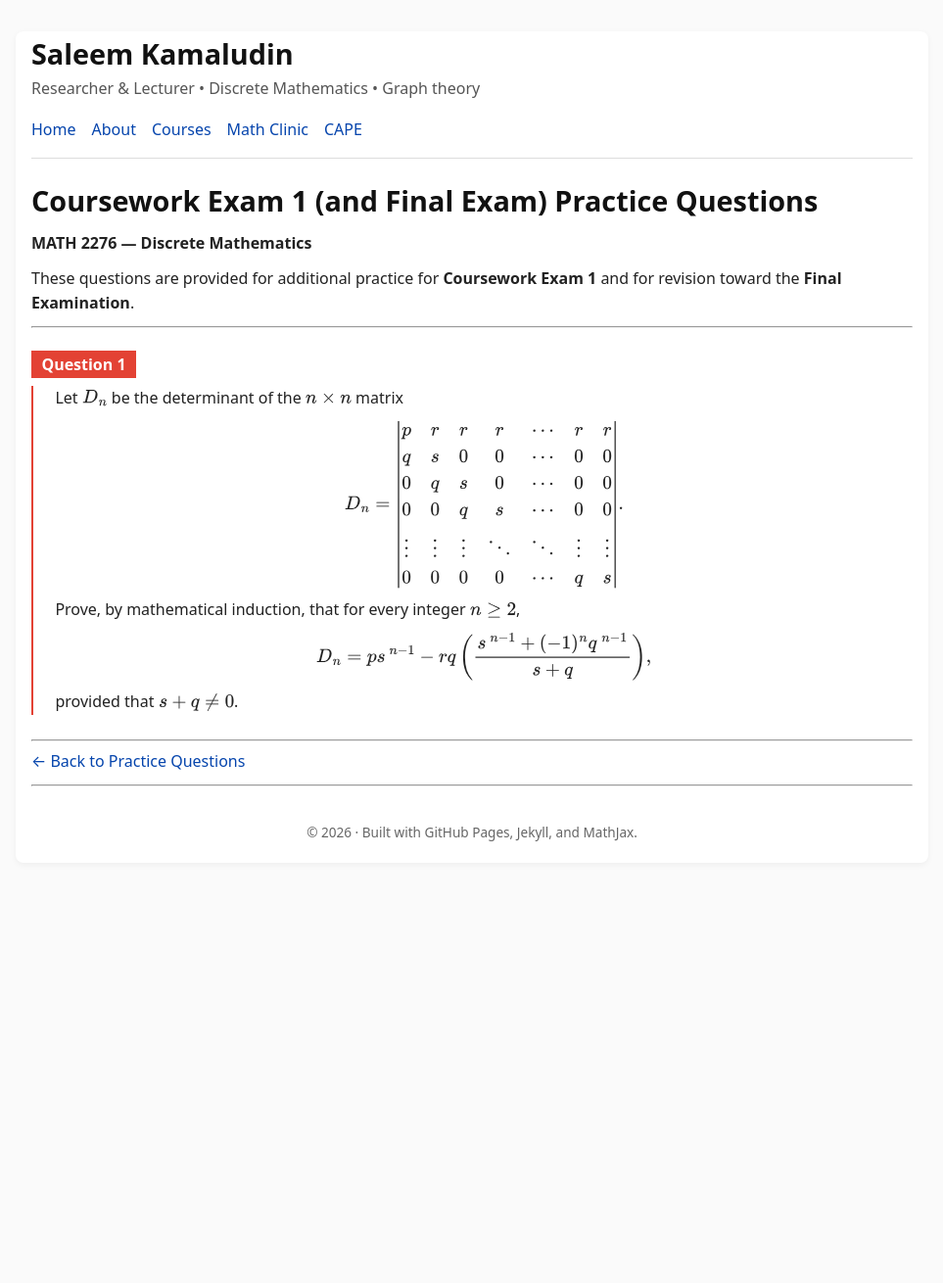
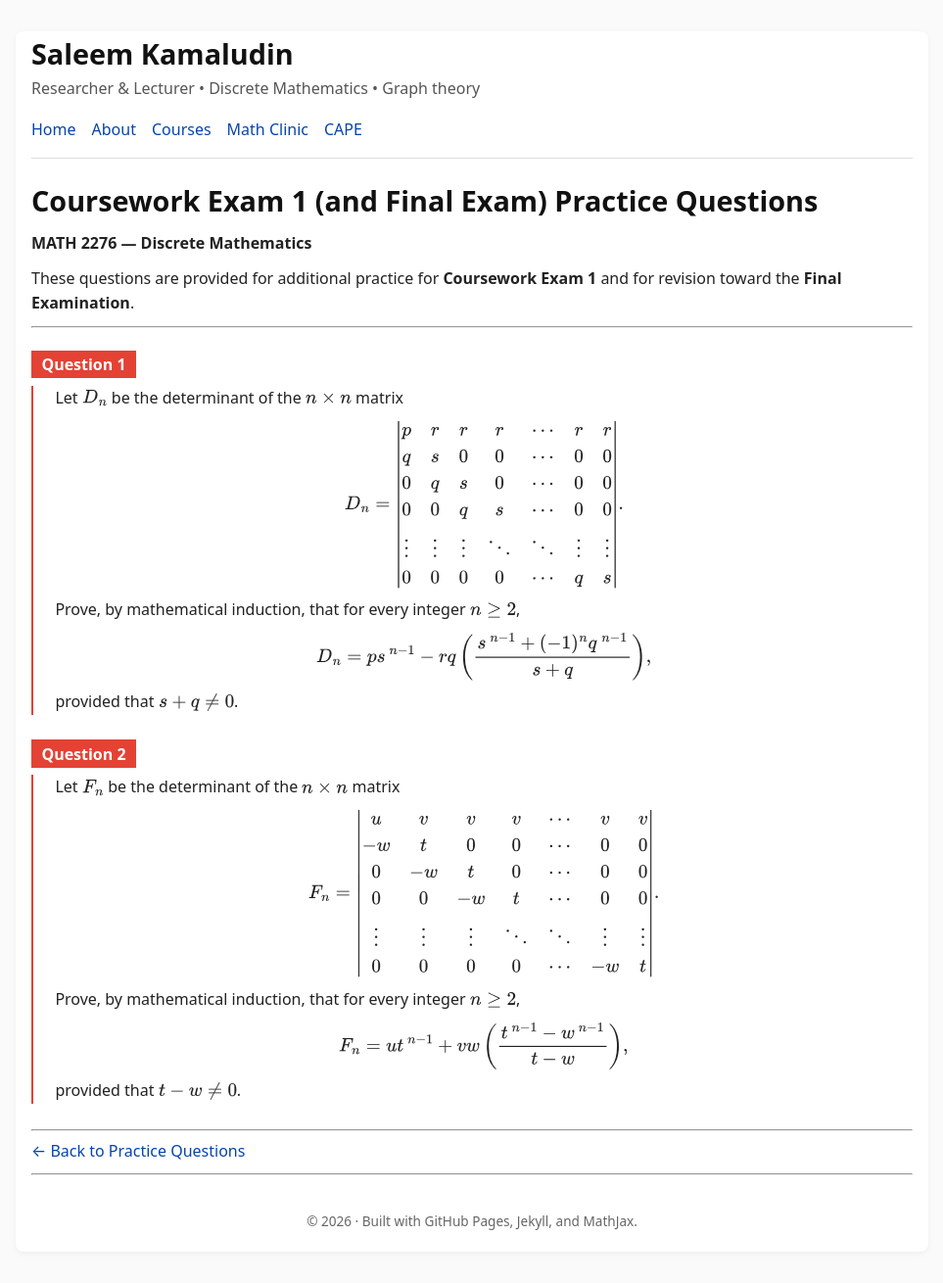
Before and after one commit to SaleemKamaludin/SaleemKamaludin.github.io, a Jekyll site: the page built from courses/math-2276/practice-questions/coursework-exam-1/index.md, in a window 1280 px wide. Shown: the whole page at 98% size, without its empty margins (158-1121 px from the left). Built offline with Jekyll 4.4.1, drawn with Linux system fonts in a browser that asks for light colours; before the commit the page ends 913 px from its top, so only the background shows below that.

Commit message:
Add Question 2 to MATH 2276 practice page

```diff
--- a/courses/math-2276/practice-questions/coursework-exam-1/index.md
+++ b/courses/math-2276/practice-questions/coursework-exam-1/index.md
@@ -71,6 +71,61 @@ These questions are provided for additional practice for **Coursework Exam 1** a
 
 </div>
 
+<div id="cw1-question-2" class="math-env exercise">
+
+  <div class="math-env-heading">
+    <span class="math-env-tag">Question 2</span>
+  </div>
+
+  <div class="math-env-body">
+
+    <p>
+      Let \(F_n\) be the determinant of the \(n\times n\) matrix
+    </p>
+
+    <div class="display-math">
+
+    \[
+    F_n=
+    \begin{vmatrix}
+    u & v & v & v & \cdots & v & v\\
+    -w & t & 0 & 0 & \cdots & 0 & 0\\
+    0 & -w & t & 0 & \cdots & 0 & 0\\
+    0 & 0 & -w & t & \cdots & 0 & 0\\
+    \vdots & \vdots & \vdots & \ddots & \ddots & \vdots & \vdots\\
+    0 & 0 & 0 & 0 & \cdots & -w & t
+    \end{vmatrix}.
+    \]
+
+    </div>
+
+    <p>
+      Prove, by mathematical induction, that for every integer
+      \(n\geq 2\),
+    </p>
+
+    <div class="display-math">
+
+    \[
+    F_n
+    =
+    ut^{\,n-1}
+    +
+    vw\left(
+    \frac{t^{\,n-1}-w^{\,n-1}}{t-w}
+    \right),
+    \]
+
+    </div>
+
+    <p>
+      provided that \(t-w\neq 0\).
+    </p>
+
+  </div>
+
+</div>
+
 ---
 
 [← Back to Practice Questions]({{ '/courses/math-2276/practice-questions/' | relative_url }})
```
